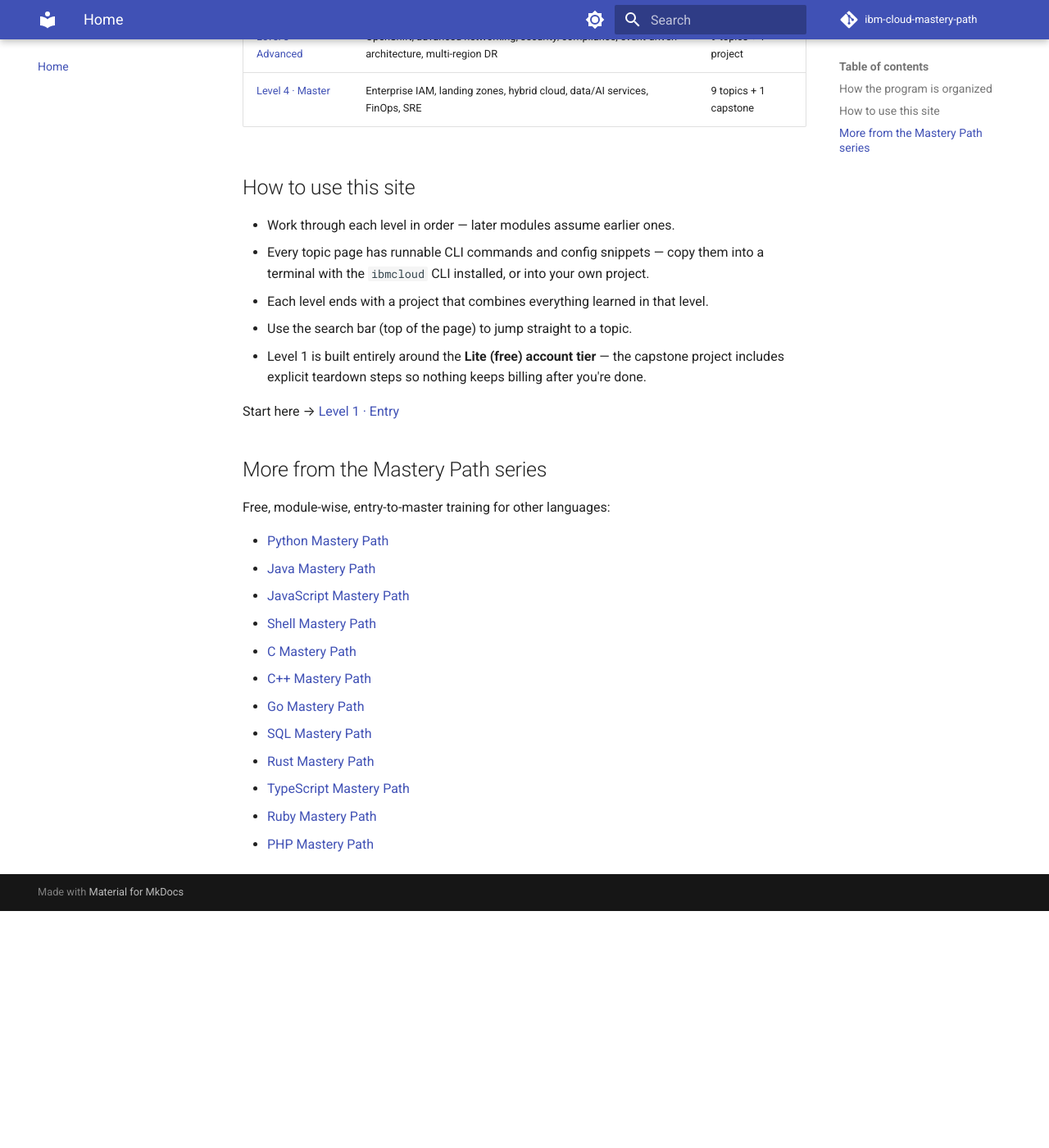
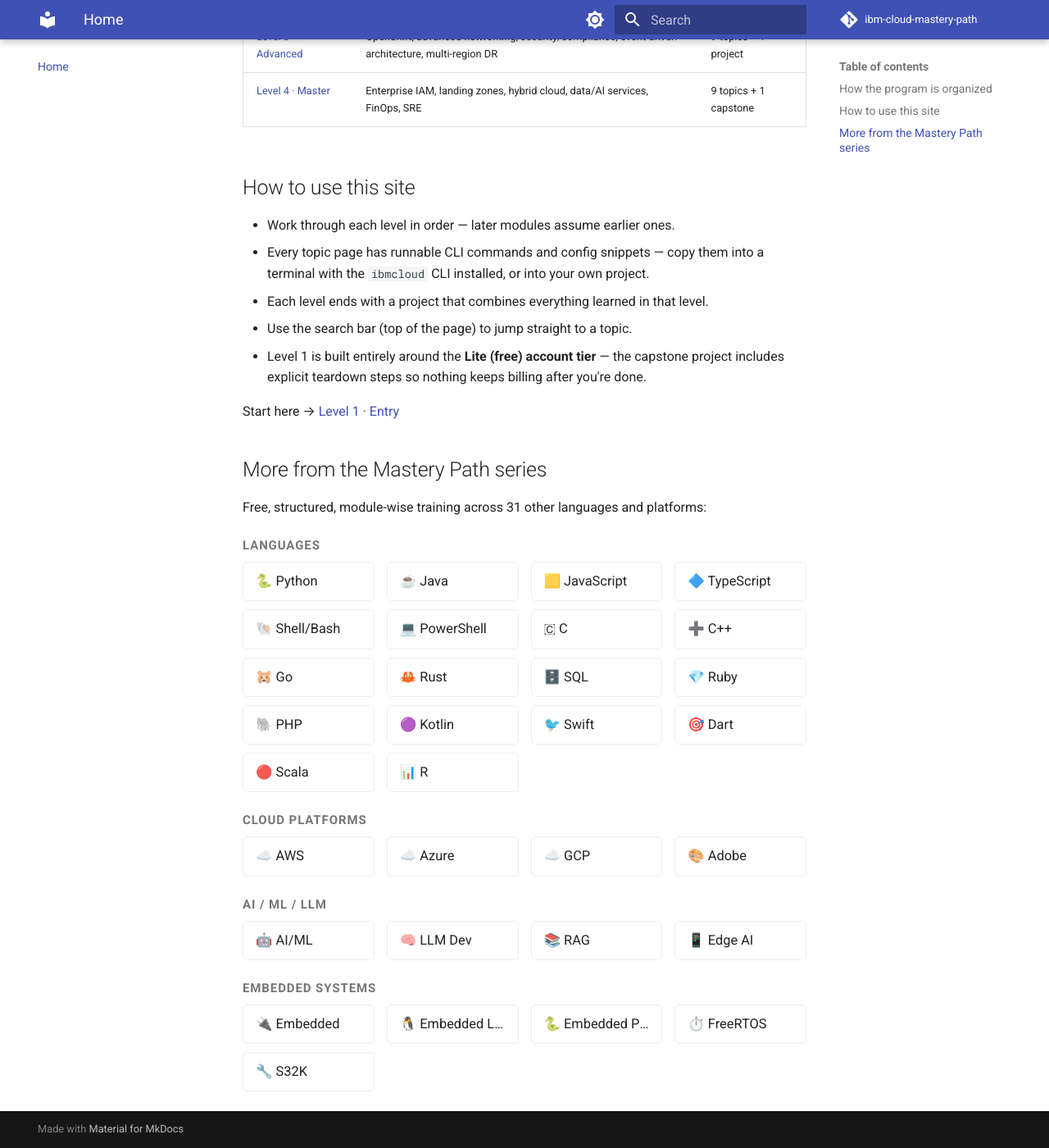
Before and after one commit to SIGILIPELLI/ibm-cloud-mastery-path, an MkDocs documentation site: the page built from docs/index.md, in a window 1280 px wide and 1400 px high, scrolled down 576 px. Shown: the whole window at 82% size. Built offline with MkDocs 1.6.1 and Material for MkDocs 9.7.7, drawn with Linux system fonts in a browser that asks for light colours; comment, search, counter and statistics services are not loaded; before the commit the page ends 1687 px from its top, so only the background shows below that.

Commit message:
Update cross-links: multi-column grid across all Mastery Path sites
Co-Authored-By: Claude Sonnet 5 <noreply@anthropic.com>

```diff
--- a/docs/index.md
+++ b/docs/index.md
@@ -29,17 +29,50 @@ Start here → [Level 1 · Entry](level-1/index.md)
 
 ## More from the Mastery Path series
 
-Free, module-wise, entry-to-master training for other languages:
+Free, structured, module-wise training across 31 other languages and platforms:
 
-- [Python Mastery Path](https://sigilipelli.github.io/python-mastery-path/)
-- [Java Mastery Path](https://sigilipelli.github.io/java-mastery-path/)
-- [JavaScript Mastery Path](https://sigilipelli.github.io/javascript-mastery-path/)
-- [Shell Mastery Path](https://sigilipelli.github.io/shell-mastery-path/)
-- [C Mastery Path](https://sigilipelli.github.io/c-mastery-path/)
-- [C++ Mastery Path](https://sigilipelli.github.io/cpp-mastery-path/)
-- [Go Mastery Path](https://sigilipelli.github.io/go-mastery-path/)
-- [SQL Mastery Path](https://sigilipelli.github.io/sql-mastery-path/)
-- [Rust Mastery Path](https://sigilipelli.github.io/rust-mastery-path/)
-- [TypeScript Mastery Path](https://sigilipelli.github.io/typescript-mastery-path/)
-- [Ruby Mastery Path](https://sigilipelli.github.io/ruby-mastery-path/)
-- [PHP Mastery Path](https://sigilipelli.github.io/php-mastery-path/)
+<div class="mastery-grid-wrap">
+<p class="mastery-grid-category">Languages</p>
+<div class="mastery-grid">
+  <a href="https://sigilipelli.github.io/python-mastery-path/">🐍 Python</a>
+  <a href="https://sigilipelli.github.io/java-mastery-path/">☕ Java</a>
+  <a href="https://sigilipelli.github.io/javascript-mastery-path/">🟨 JavaScript</a>
+  <a href="https://sigilipelli.github.io/typescript-mastery-path/">🔷 TypeScript</a>
+  <a href="https://sigilipelli.github.io/shell-mastery-path/">🐚 Shell/Bash</a>
+  <a href="https://sigilipelli.github.io/powershell-mastery-path/">💻 PowerShell</a>
+  <a href="https://sigilipelli.github.io/c-mastery-path/">🇨 C</a>
+  <a href="https://sigilipelli.github.io/cpp-mastery-path/">➕ C++</a>
+  <a href="https://sigilipelli.github.io/go-mastery-path/">🐹 Go</a>
+  <a href="https://sigilipelli.github.io/rust-mastery-path/">🦀 Rust</a>
+  <a href="https://sigilipelli.github.io/sql-mastery-path/">🗄️ SQL</a>
+  <a href="https://sigilipelli.github.io/ruby-mastery-path/">💎 Ruby</a>
+  <a href="https://sigilipelli.github.io/php-mastery-path/">🐘 PHP</a>
+  <a href="https://sigilipelli.github.io/kotlin-mastery-path/">🟣 Kotlin</a>
+  <a href="https://sigilipelli.github.io/swift-mastery-path/">🐦 Swift</a>
+  <a href="https://sigilipelli.github.io/dart-mastery-path/">🎯 Dart</a>
+  <a href="https://sigilipelli.github.io/scala-mastery-path/">🔴 Scala</a>
+  <a href="https://sigilipelli.github.io/r-mastery-path/">📊 R</a>
+</div>
+<p class="mastery-grid-category">Cloud Platforms</p>
+<div class="mastery-grid">
+  <a href="https://sigilipelli.github.io/aws-mastery-path/">☁️ AWS</a>
+  <a href="https://sigilipelli.github.io/azure-mastery-path/">☁️ Azure</a>
+  <a href="https://sigilipelli.github.io/gcp-mastery-path/">☁️ GCP</a>
+  <a href="https://sigilipelli.github.io/adobe-mastery-path/">🎨 Adobe</a>
+</div>
+<p class="mastery-grid-category">AI / ML / LLM</p>
+<div class="mastery-grid">
+  <a href="https://sigilipelli.github.io/ai-ml-mastery-path/">🤖 AI/ML</a>
+  <a href="https://sigilipelli.github.io/llm-dev-mastery-path/">🧠 LLM Dev</a>
+  <a href="https://sigilipelli.github.io/rag-mastery-path/">📚 RAG</a>
+  <a href="https://sigilipelli.github.io/edge-ai-mastery-path/">📱 Edge AI</a>
+</div>
+<p class="mastery-grid-category">Embedded Systems</p>
+<div class="mastery-grid">
+  <a href="https://sigilipelli.github.io/embedded-mastery-path/">🔌 Embedded</a>
+  <a href="https://sigilipelli.github.io/embedded-linux-mastery-path/">🐧 Embedded Linux</a>
+  <a href="https://sigilipelli.github.io/embedded-python-mastery-path/">🐍 Embedded Python</a>
+  <a href="https://sigilipelli.github.io/freertos-mastery-path/">⏱️ FreeRTOS</a>
+  <a href="https://sigilipelli.github.io/s32k-mastery-path/">🔧 S32K</a>
+</div>
+</div>
--- a/docs/stylesheets/extra.css
+++ b/docs/stylesheets/extra.css
@@ -11,3 +11,40 @@
   background: var(--md-primary-fg-color);
   color: var(--md-primary-bg-color);
 }
+
+/* mastery-grid cross-link styles */
+.mastery-grid-category {
+  font-weight: 600;
+  margin-top: 1.1rem;
+  margin-bottom: 0.4rem;
+  font-size: 0.75rem;
+  text-transform: uppercase;
+  letter-spacing: 0.06em;
+  color: var(--md-default-fg-color--light);
+}
+
+.mastery-grid {
+  display: grid;
+  grid-template-columns: repeat(auto-fill, minmax(160px, 1fr));
+  gap: 0.5rem 0.75rem;
+  margin: 0 0 1rem;
+}
+
+.mastery-grid a {
+  display: block;
+  padding: 0.5rem 0.75rem;
+  border: 1px solid var(--md-default-fg-color--lightest);
+  border-radius: 0.3rem;
+  text-decoration: none !important;
+  color: var(--md-default-fg-color) !important;
+  font-size: 0.82rem;
+  white-space: nowrap;
+  overflow: hidden;
+  text-overflow: ellipsis;
+  transition: background-color 0.15s ease, border-color 0.15s ease;
+}
+
+.mastery-grid a:hover {
+  background-color: var(--md-accent-fg-color--transparent);
+  border-color: var(--md-accent-fg-color);
+}
```
